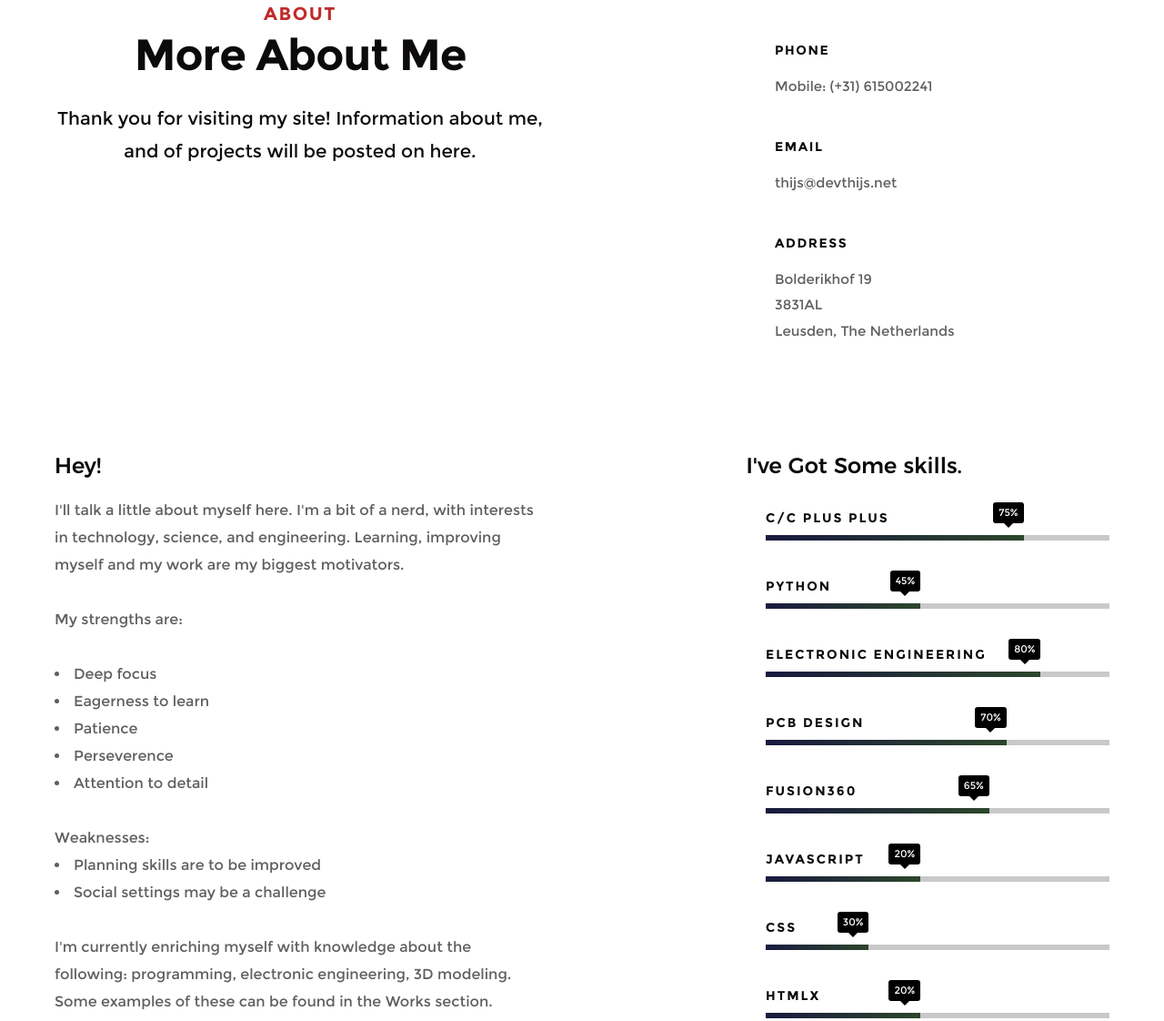
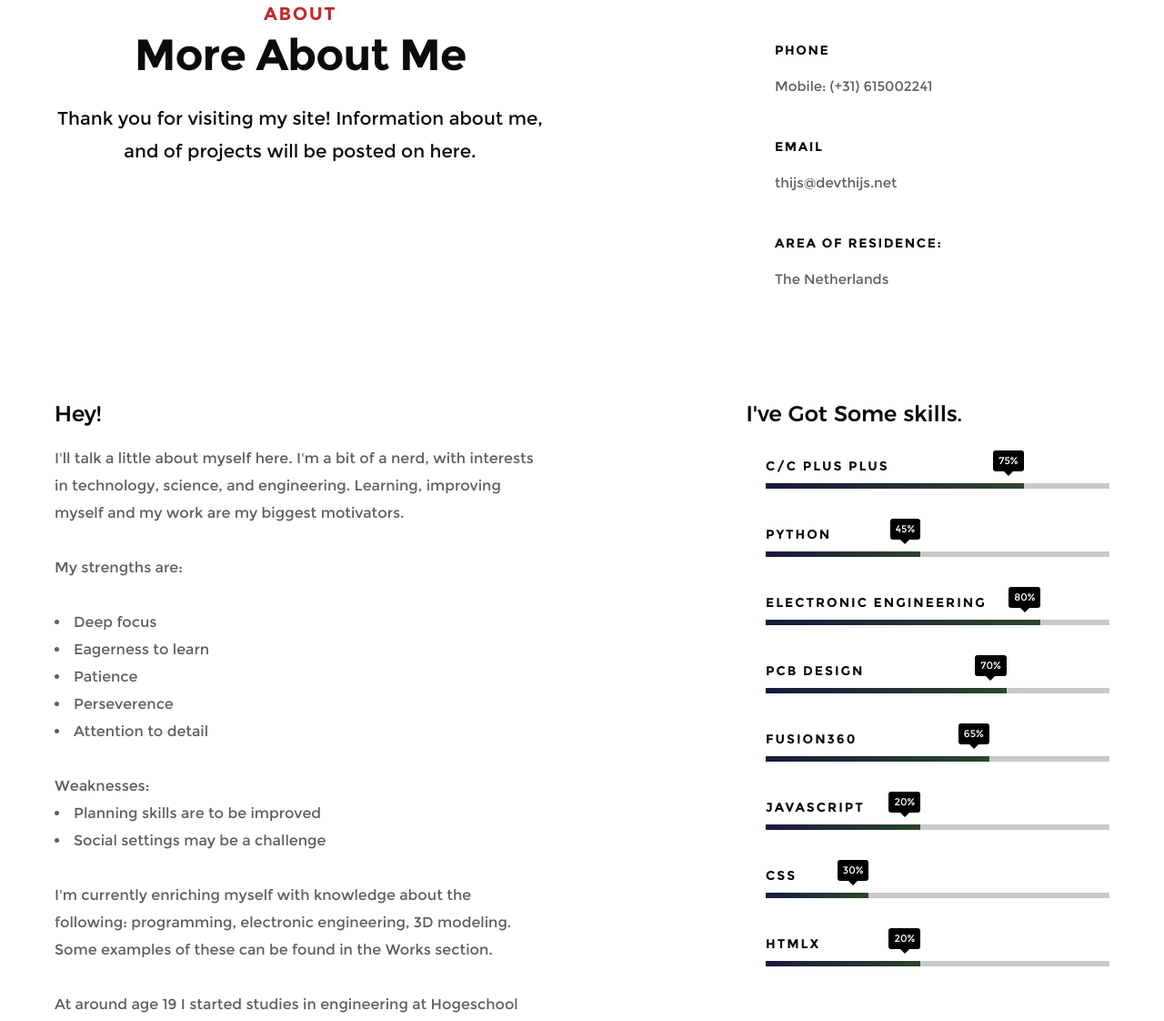
Before and after one commit to devThijs/devThijs, a plain HTML site: page index.html in a window 1280 px wide. Shown: the part 974-2096 px from the top of the page at 91% size. Drawn offline with Linux system fonts and the light colour scheme.

Commit message:
update index

```diff
--- a/index.html
+++ b/index.html
@@ -131,11 +131,9 @@
             <h4 class="h06">Email</h4>
             <p>thijs@devthijs.net<br>
             </p>
-            <h4 class="h06">Address</h4>
+            <h4 class="h06">Area of Residence:</h4>
             <p>
-            Bolderikhof 19<br>
-            3831AL<br>
-            Leusden, The Netherlands
+                The Netherlands
             </p>
         </div>
     </div> <!-- end contact info -->
```
